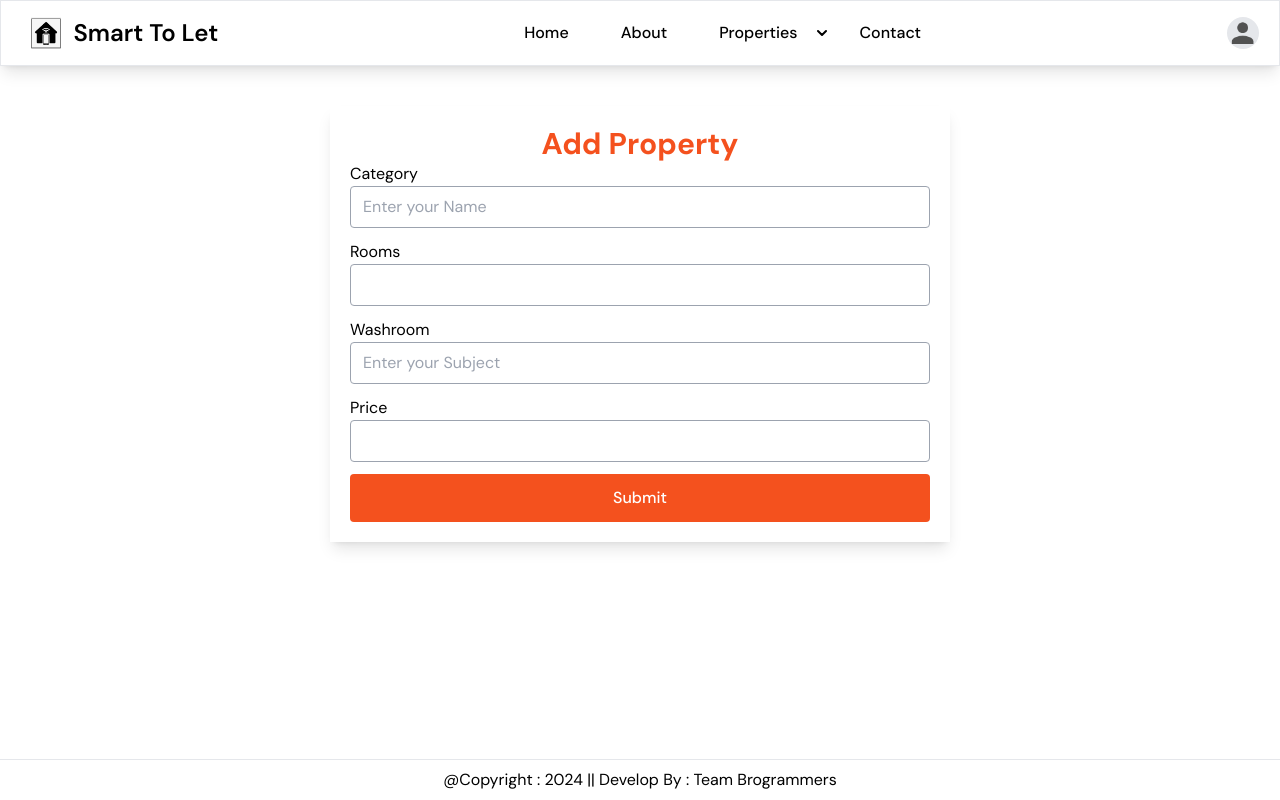
After one commit to mrdel56/smart-to-let-system, a Django app: page /add-property/ in a window 1280 px wide. The commit adds this page. Run offline with Django 5.2, Linux system fonts and the light colour scheme; some libraries are stand-ins or nearby versions.

Commit message:
commited

```diff
--- a/properties/urls.py
+++ b/properties/urls.py
@@ -4,5 +4,6 @@ from . import views
 urlpatterns = [
     path("", views.home),
     path("category/<slug:val>", views.CategoryView.as_view(), name="category"),
-    path("location-list/", views.location_list, name="location-list"),
+   #path("location-list/", views.location_list, name="location-list"),
+   path("add-property/", views.add_property, name="add-property"),
 ]
--- a/properties/views.py
+++ b/properties/views.py
@@ -18,51 +18,83 @@ class CategoryView(View):
 # Location Views
 
 
-def location_list(request):
-    locations = Location.objects.all()
-    return render(request, "location_list.html", {"locations": locations})
+# def location_list(request):
+#     locations = Location.objects.all()
+#     return render(request, "location_list.html", {"locations": locations})
 
 
-def add_location(request):
-    if request.method == "POST":
-        road_no = request.POST.get("road_no")
-        post_code = request.POST.get("post_code")
-        district = request.POST.get("district")
-        division = request.POST.get("division")
-        country = request.POST.get("country")
+# def add_location(request):
+#     if request.method == "POST":
+#         road_no = request.POST.get("road_no")
+#         post_code = request.POST.get("post_code")
+#         district = request.POST.get("district")
+#         division = request.POST.get("division")
+#         country = request.POST.get("country")
 
-        Location.objects.create(
-            road_no=road_no,
-            post_code=post_code,
-            district=district,
-            division=division,
-            country=country,
-        )
-        messages.success(request, "Location added successfully!")
-        return redirect("location_list")
+#         Location.objects.create(
+#             road_no=road_no,
+#             post_code=post_code,
+#             district=district,
+#             division=division,
+#             country=country,
+#         )
+#         messages.success(request, "Location added successfully!")
+#         return redirect("location_list")
 
-    return render(request, "add_location.html")
+#     return render(request, "add_location.html")
 
 
-def edit_location(request, location_id):
-    location = Location.objects.get(id=location_id)
+# def edit_location(request, location_id):
+#     location = Location.objects.get(id=location_id)
 
-    if request.method == "POST":
-        location.area = request.POST.get("area")
-        location.road_no = request.POST.get("road_no")
-        location.upazila = request.POST.get("upazila")
-        location.post_code = request.POST.get("post_code")
-        location.district = request.POST.get("district")
-        location.save()
+#     if request.method == "POST":
+#         location.area = request.POST.get("area")
+#         location.road_no = request.POST.get("road_no")
+#         location.upazila = request.POST.get("upazila")
+#         location.post_code = request.POST.get("post_code")
+#         location.district = request.POST.get("district")
+#         location.save()
 
-        messages.success(request, "Location updated successfully!")
-        return redirect("location_list")
+#         messages.success(request, "Location updated successfully!")
+#         return redirect("location_list")
 
-    return render(request, "edit_location.html", {"location": location})
+#     return render(request, "edit_location.html", {"location": location})
 
 
-def delete_location(request, location_id):
-    location = Location.objects.get(id=location_id)
-    location.delete()
-    messages.success(request, "Location deleted successfully!")
-    return redirect("location_list")
+# def delete_location(request, location_id):
+#     location = Location.objects.get(id=location_id)
+#     location.delete()
+#     messages.success(request, "Location deleted successfully!")
+#     return redirect("location_list")
+
+
+def add_property(request):
+    if request.method == "POST":
+        category = request.POST.get("category")
+        rooms = request.POST.get("rooms")
+        washrooms = request.POST.get("washrooms")
+        kitchen = request.POST.get("kitchen")
+        balcony = request.POST.get("balcony")
+        floor = request.POST.get("floor")
+        location = request.POST.get("location")
+        description = request.POST.get("description")
+        price = request.POST.get("price")
+        property_img = request.FILES.get("property_img")
+
+        property = Property.objects.create(
+            category=category,
+            rooms=rooms,
+            washrooms=washrooms,
+            kitchen=kitchen,
+            balcony=balcony,
+            floor=floor,
+            location=location,
+            description=description,
+            price=price,
+            property_img=property_img,
+        )
+        property.save()
+        messages.success(request, "Property added successfully!")
+        return redirect("home")
+
+    return render(request, "add_property.html")
--- /dev/null
+++ b/templates/add_property.html
@@ -0,0 +1,42 @@
+<!-- contact_form.html -->
+{% extends 'base.html' %}
+
+{% block title %}Add Property{% endblock %}
+
+{% block content %}
+<div class="container mx-auto shadow-lg p-5 w-full md:w-2/3  lg:w-1/2  mt-5">
+    <h2 class="text-3xl text-center text-[#F4511E] font-bold">Add Property</h2>
+    <form method="post">
+        {% csrf_token %}
+        <div class="mb-3 flex flex-col">
+            <label for="name" class="form-label">Category</label>
+            <input type="text" class="border border-gray-400 px-3 py-2 rounded outline-none focus:border focus:border-[#F4511E]" id="name" name="category" required placeholder="Enter your Name">
+        </div>
+        <div class="mb-3 flex flex-col">
+            <label for="rooms" class="form-label">Rooms</label>
+            <input type="number" class="border border-gray-400 px-3 py-2 rounded outline-none focus:border focus:border-[#F4511E]" id="rooms" name="rooms" required placeholder="">
+        </div>
+         <div class="mb-3 flex flex-col">
+            <label for="washroom" class="form-label">Washroom</label>
+            <input type="number" class="border border-gray-400 px-3 py-2 rounded outline-none focus:border focus:border-[#F4511E]" id="washroom" name="washroom" required placeholder="Enter your Subject">
+        </div>
+
+
+        <div class="mb-3 flex flex-col">
+            <label for="price" class="form-label">Price</label>
+            <input class="border border-gray-400 px-3 py-2 rounded outline-none focus:border focus:border-[#F4511E]"  id="price" name="price"  required
+            placeholder=""
+            >
+        </div>
+        <button type="submit" class="w-full bg-[#F4511E] text-white font-medium rounded px-5 py-3 hover:shadow-lg duration-200">Submit</button>
+    </form>
+
+
+</div>
+</div>
+
+
+
+
+
+{% endblock %}
--- a/templates/base.html
+++ b/templates/base.html
@@ -83,7 +83,7 @@
                 <a href="#" class="block px-4 py-2 text-sm text-gray-700 hover:bg-gray-100 dark:hover:bg-gray-600 dark:text-gray-200 dark:hover:text-white">Earnings</a>
               </li>
               <li>
-                <a href="#" class="block px-4 py-2 text-sm text-gray-700 hover:bg-gray-100 dark:hover:bg-gray-600 dark:text-gray-200 dark:hover:text-white">Sign out</a>
+                <a href="/logout" class="block px-4 py-2 text-sm text-gray-700 hover:bg-gray-100 dark:hover:bg-gray-600 dark:text-gray-200 dark:hover:text-white">Sign out</a>
               </li>
             </ul>
           </div>
```
Also changed, not shown: properties/forms.py (added, +18 -0 lines).
